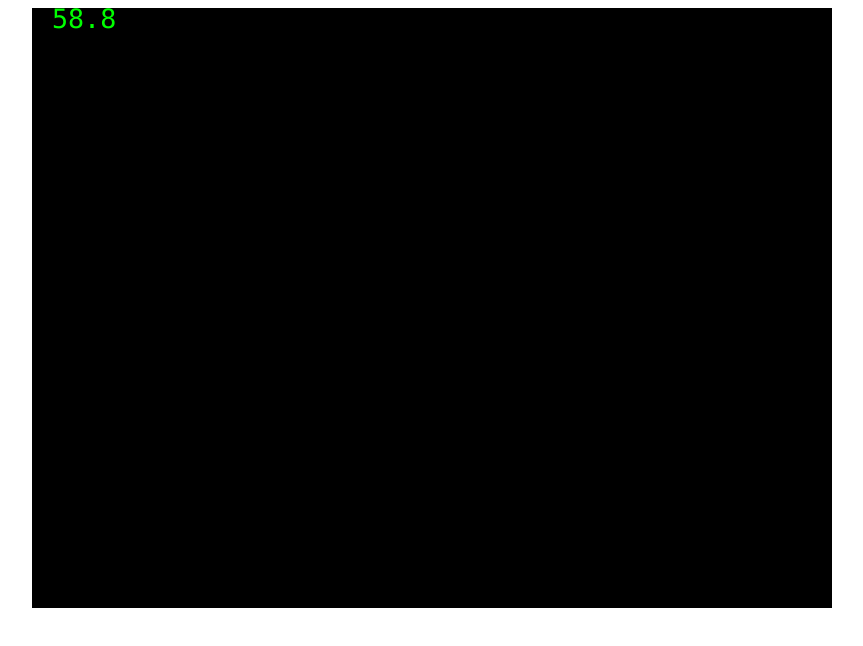
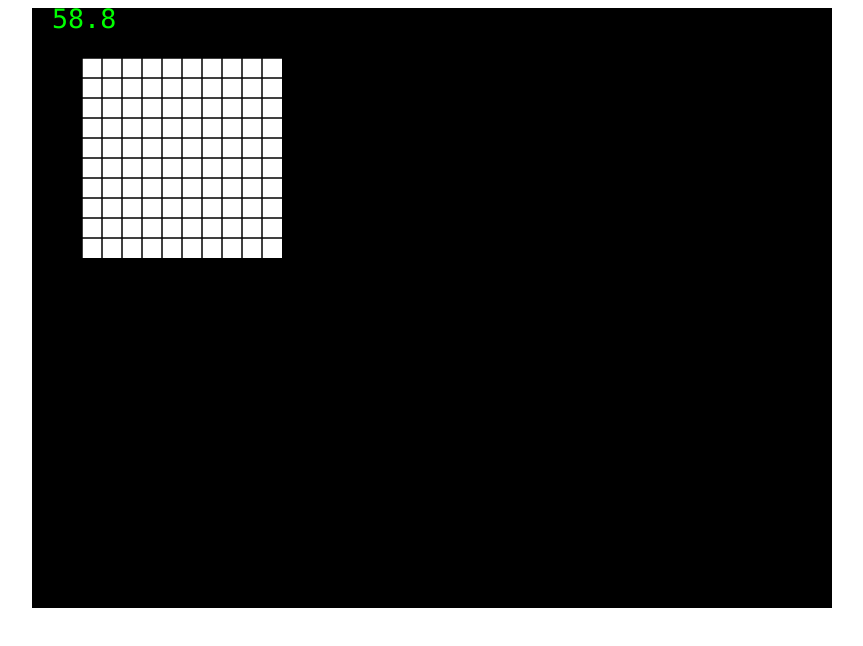
Before and after one commit to antyang/after-life, a plain HTML site: page index.html in a window 1280 px wide. Shown: the whole page, without its empty margins (208-1071 px from the left). Drawn offline with Linux system fonts and the light colour scheme.

Commit message:
Add Grid

```diff
--- /dev/null
+++ b/grid.js
@@ -0,0 +1,78 @@
+var Grid = function(x, y, rows, cols, width, height) {
+  var me = this;
+
+  me.x = x;
+  me.y = y;
+  me.rows = rows;
+  me.cols = cols;
+  me.width = width;
+  me.height = height;
+
+  me.background = 'white';
+  me.forground = 'black';
+
+  me.cellColor = 'green';
+
+  // me.cells = new Array(rows * cols);
+  me.cells = Array.apply(null, Array(rows * cols));
+
+  me.cells = me.cells.map(function(c, i) {
+    // seed cell with x and y coor.
+    var x = i % cols;
+    var y = Math.floor(i/cols);
+    return new Cell();
+  });
+
+  me.getCell = function(x, y) {
+    // TODO: torus grid ??
+    return me.cells[x+y*cols];
+  }
+
+  me.update = function(engine, delta) {
+    // TODO: update game
+  }
+
+  me.draw = function(ctx, delta) {
+    ctx.save();
+    ctx.translate(x, y);
+
+    // Drawing grid shape
+    ctx.fillStyle = me.background;
+    ctx.fillRect(0, 0, cols*width, rows*height);
+
+    ctx.fillStyle = me.foreground;
+
+    var currX = 0;
+    for(var i = 0; i < cols; i++) {
+      ctx.beginPath();
+      ctx.moveTo(currX, 0);
+      ctx.lineTo(currX, rows*height);
+      ctx.closePath();
+      ctx.stroke();
+      currX += width;
+    }
+
+    var currY = 0;
+    for(var j = 0; j < cols; j++) {
+      ctx.beginPath();
+      ctx.moveTo(0, currY);
+      ctx.lineTo(cols*width, currY);
+      ctx.closePath();
+      ctx.stroke();
+      currY += height;
+    }
+
+    // Draw cells in the grid
+    ctx.fillStyle = me.cellColor;
+    var livingCells = me.cells.filter(function(c) {
+      return c.isAlive;
+    }).forEach(function(c) {
+      ctx.fillRect(c.x*width, c.y*height, width, height);
+    });
+
+
+    ctx.restore();
+  }
+
+  return me;
+}
--- a/index.html
+++ b/index.html
@@ -7,6 +7,8 @@
 <body>
   <canvas id="game" width="800" height="600"></canvas>
 
-<script type="text/javascript" src="main.js"></script>
+  <script type="text/javascript" src="cell.js"></script>
+  <script type="text/javascript" src="grid.js"></script>
+  <script type="text/javascript" src="main.js"></script>
 </body>
 </html>
--- a/main.js
+++ b/main.js
@@ -1,8 +1,9 @@
-window.requestAnimationFrame = window.webkitRequestAnimationFrame ||
+window.requestAnimationFrame = window.requestAnimationFrame||
+                               window.webkitRequestAnimationFrame ||
                                window.webkitRequestAnimationFrame ||
                                window.mozRequestAnimationFrame ||
                                window.oRequestAnimationFrame ||
-                               window.msRequestAnimationFrame;
+                               window.msRequestAnimationFrame
 
 var Game = function(canvasId) {
   var me = this;
@@ -82,4 +83,10 @@ var Game = function(canvasId) {
 }
 
 var game = new Game('game');
+
+var grid = new Grid(50, 50, 10, 10, 20, 20);
+
+grid.cells[6].isAlive = true;
+game.actors.push(grid);
+
 game.start();
```
